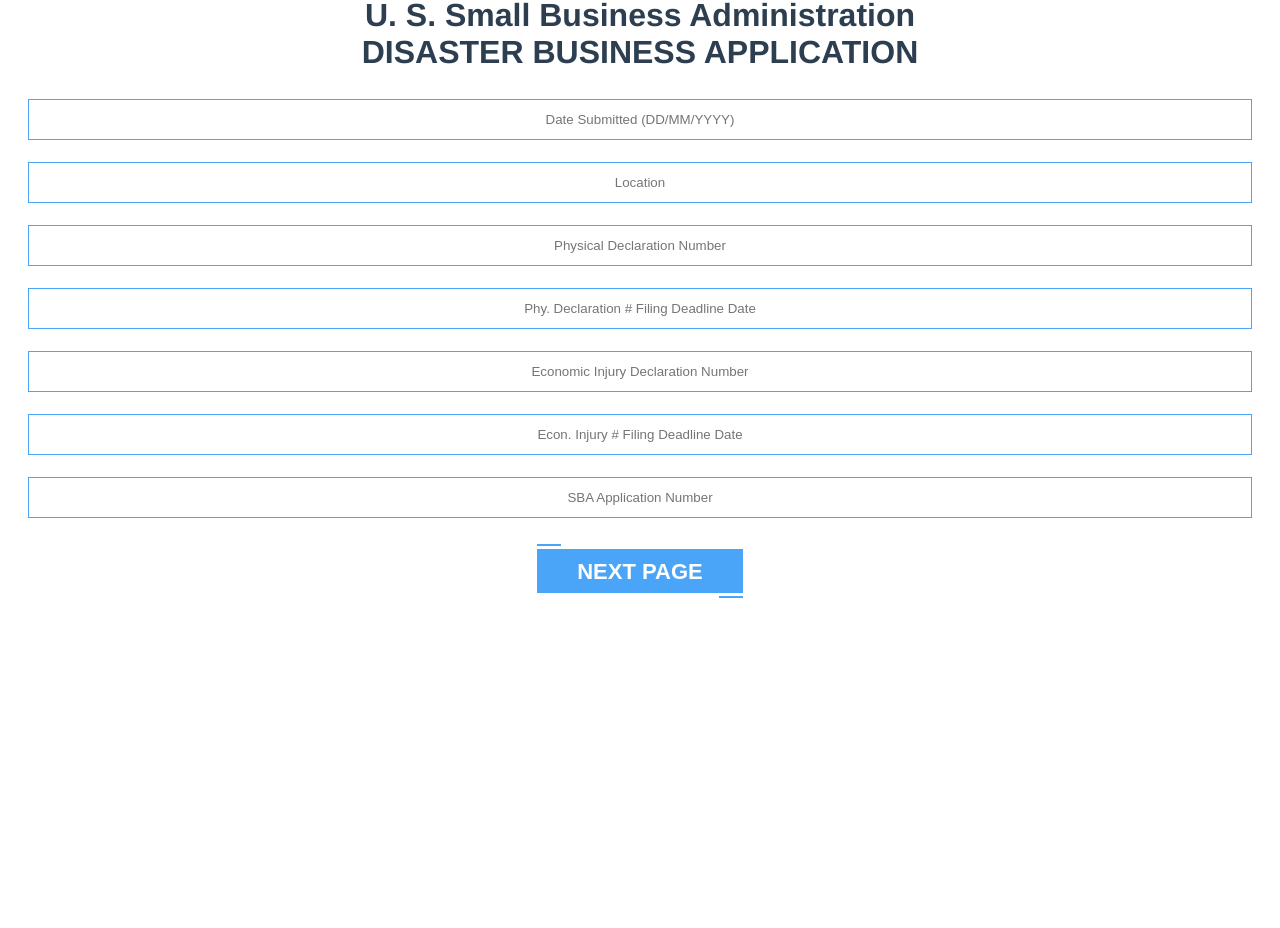
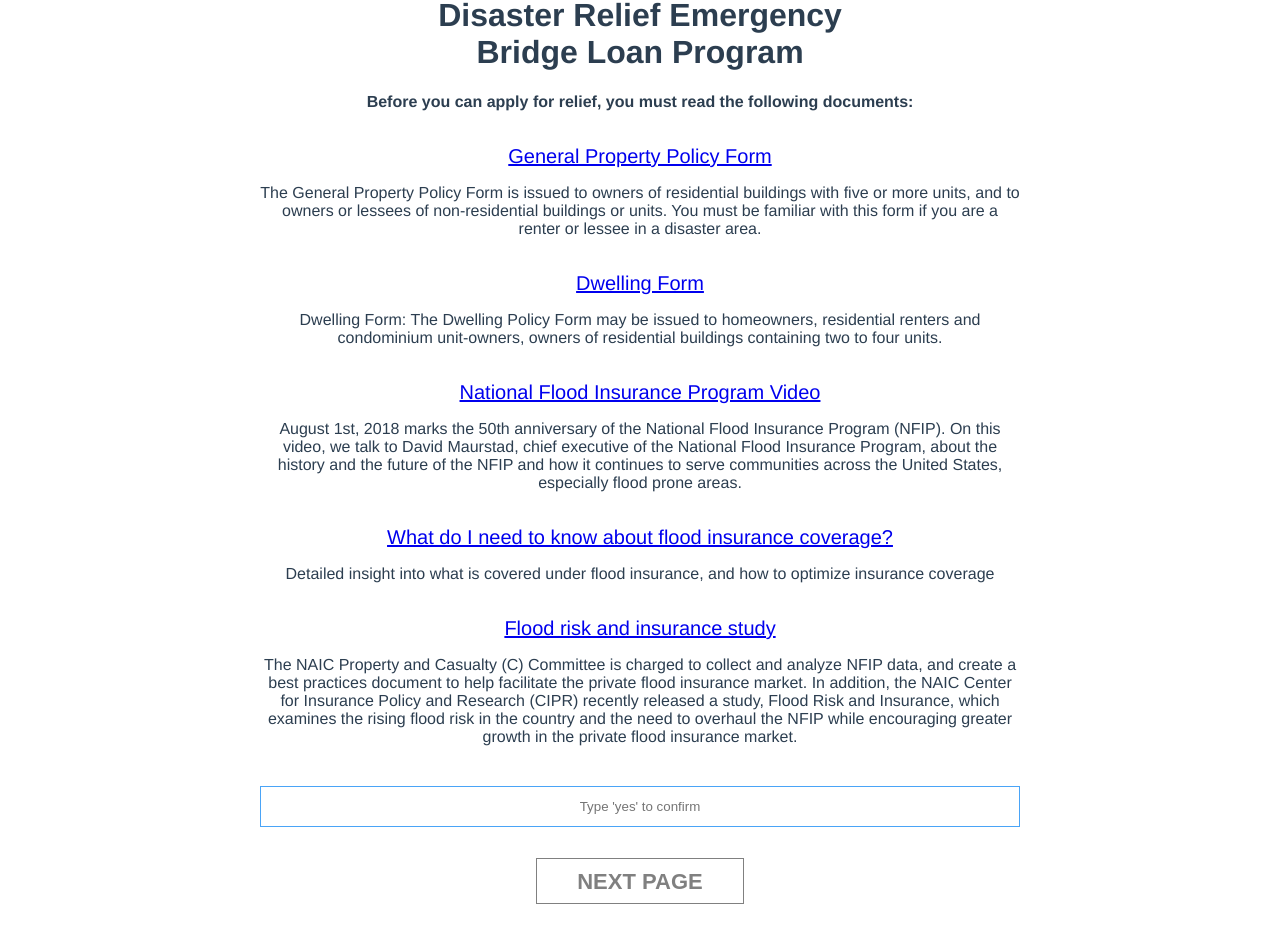
Before and after one commit to FIT-X/fundrush, a Vue app in the folder web/: page /about in a window 1280 px wide. Shown: the part 112-1040 px from the top of the page. Before the commit the page ends 800 px from the top, so only its background shows below. Built offline with nearby package versions, Linux system fonts and the light colour scheme.

Commit message:
update web

```diff
--- a/web/src/App.vue
+++ b/web/src/App.vue
@@ -13,6 +13,10 @@
   -moz-osx-font-smoothing: grayscale;
   text-align: center;
   color: #2c3e50;
+  max-width: 800px;
+  margin-left: auto;
+  margin-right: auto;
+
 }
 #nav {
   padding: 30px;
--- a/web/src/components/HelloWorld.vue
+++ b/web/src/components/HelloWorld.vue
@@ -2,7 +2,7 @@
   <div class="hello">
     <h1>{{ msg }}</h1>
     <p>
-     An webapp to help business owners prepare and/or recover from
+     An emergency loan program to help business owners prepare and/or recover from
      major natural disasters such as hurricanes, flooding, wildfires, tornados, snow storms or earthquakes.
     </p>
     <h3>Get Started Now</h3>
--- a/web/src/router.ts
+++ b/web/src/router.ts
@@ -22,12 +22,12 @@
       component: About
     },
     {
-    path: '/v2apply',
+    path: '/credit',
       name: 'v2apply',
       component: v2Apply
    },
    {
-    path: '/v3End',
+    path: '/end',
       name: 'v3End',
       component: v3End,
       props: true,
--- a/web/src/views/About.vue
+++ b/web/src/views/About.vue
@@ -1,39 +1,68 @@
 <template>
     <div class="container">
-  <h1>U. S. Small Business Administration <br> DISASTER BUSINESS APPLICATION</h1>
+        <h1>
+            Disaster Relief Emergency
+            <br>Bridge Loan Program
+        </h1>
         <form @submit.prevent="submit">
-    <input type="text" id="date" name="date" placeholder="Date Submitted (DD/MM/YYYY)">
-    <input type="text" id="location" name="location" placeholder="Location">
-    <input type="text" id="phyDec" name="phyDec" placeholder="Physical Declaration Number">
-    <input type="text" id="fillDate" name="fillDate" placeholder="Phy. Declaration # Filing Deadline Date">
-    <input type="text" id="econDecNum" name="econDecNum" placeholder="Economic Injury Declaration Number">
-    <input type="text" id="fillDate" name="fillDate" placeholder="Econ. Injury # Filing Deadline Date">
-    <input type="text" id="sbaNum" name="sbaNum" placeholder="SBA Application Number">
-    <button class="snip1582" type="submit">Next Page</button>
+            <p>
+                <b>Before you can apply for relief, you must read the following documents:</b>
+            </p>
+            <br>
+            <a href="https://www.fema.gov/media-library/assets/documents/18113?id=4098"
+                target="_blank">General Property Policy Form</a>
+            <p>The General Property Policy Form is issued to owners of residential buildings with five or more units, and to owners or lessees of non-residential buildings or units. You must be familiar with this form if you are a renter or lessee in a disaster area.</p>
+            <br>
+            <a href="https://www.fema.gov/media-library-data/1449522308118-6752c210f65aed326a9ddf4a0ddaca1f/F-122_Dwelling_SFIP_102015.pdf"
+                target="_blank">Dwelling Form</a>
+            <p>Dwelling Form: The Dwelling Policy Form may be issued to homeowners, residential renters and condominium unit-owners, owners of residential buildings containing two to four units.</p>
+            <br>
+            <a href="https://www.fema.gov/media-library/assets/videos/167309"
+                target="_blank">National Flood Insurance Program Video</a>
+            <p>August 1st, 2018 marks the 50th anniversary of the National Flood Insurance Program (NFIP). On this video, we talk to David Maurstad, chief executive of the National Flood Insurance Program, about the history and the future of the NFIP and how it continues to serve communities across the United States, especially flood prone areas.</p>
+            <br>
+            <a href="https://www.fema.gov/media-library/assets/videos/165832"
+                target="_blank">What do I need to know about flood insurance coverage?</a>
+            <p>Detailed insight into what is covered under flood insurance, and how to optimize insurance coverage</p>
+            <br>
+            <a href="https://www.naic.org/documents/cipr_study_1704_flood_risk.pdf?25"
+                target="_blank">Flood risk and insurance study</a>
+            <p>The NAIC Property and Casualty (C) Committee is charged to collect and analyze NFIP data, and create a best practices document to help facilitate the private flood insurance market. In addition, the NAIC Center for Insurance Policy and Research (CIPR) recently released a study, Flood Risk and Insurance, which examines the rising flood risk in the country and the need to overhaul the NFIP while encouraging greater growth in the private flood insurance market.</p>
+            <br>
+            <input
+                type="text"
+                name="fillDate"
+                v-model="confirm"
+                placeholder="Type 'yes' to confirm">
+            <button :disabled="confirm.toLowerCase() !== 'yes'" class="snip1582" type="submit">Next Page</button>
         </form>
     </div>
 </template>
 <script lang="ts">
-import { Component, Prop, Vue } from 'vue-property-decorator';
+import { Component, Prop, Vue } from "vue-property-decorator";
 
 @Component
 export default class HelloWorld extends Vue {
+    confirm = '';
     @Prop() private msg!: string;
     submit() {
-    console.log('submitted!');
-    this.$router.push('/v2Apply');
+        console.log("submitted!");
+        this.$router.push({ name: 'v2apply' });
     }
 }
 </script>
 <style lang="scss" scoped>
 @import url(https://fonts.googleapis.com/css?family=Varela+Round);
+a {
+    font-size: 20px;
+}
 .snip1582 {
     background-color: #4aa4f7;
     border: none;
     color: #ffffff;
     cursor: pointer;
     display: inline-block;
-  font-family: 'BenchNine', Arial, sans-serif;
+    font-family: "BenchNine", Arial, sans-serif;
     font-size: 1em;
     font-size: 22px;
     line-height: 1em;
@@ -84,4 +113,19 @@
     height: 100%;
     width: 100%;
 }
+button {
+    &:disabled {
+        border: solid 1px gray;
+        background-color: white;
+        color: gray;
+        &::before,
+        &::after {
+            border-color: white;
+        }
+        &:hover {
+            background-color: white;
+            color: gray;
+        }
+    }
+}
 </style>
```
Lines whose indentation alone changed are shown as unchanged.
